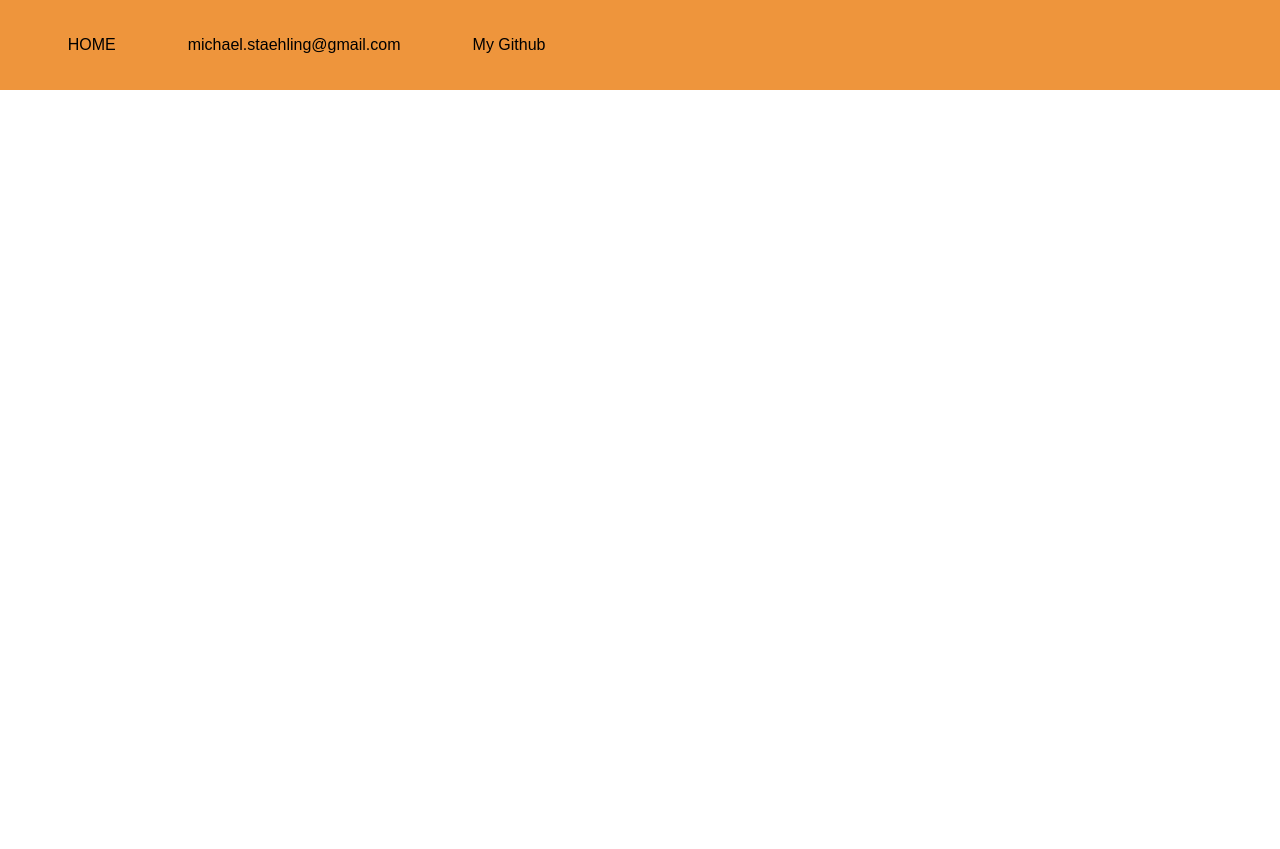
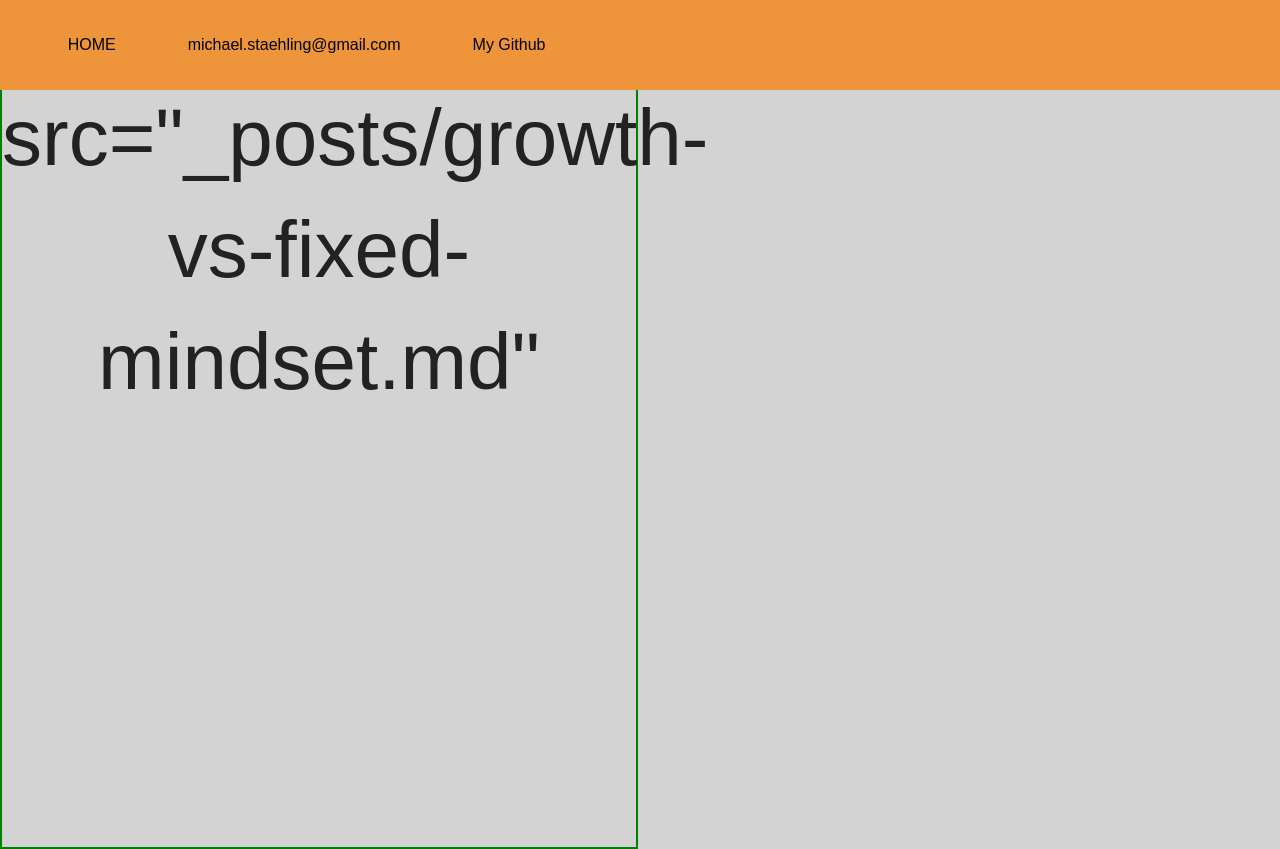
Before and after one commit to MStaehling/michaelstaehling.github.io, a website: page index.html in a window 1280 px wide. Before the commit the page ends 800 px from the top, so only its background shows below. Drawn offline with nearby package versions, Linux system fonts and the light colour scheme.

Commit message:
stuck trying to connect my journal .md to the html maybe to far ahead of myself

```diff
--- a/css/main.css
+++ b/css/main.css
@@ -96,20 +96,32 @@
    ========================================================================== */
 
    body {
-     border-color: lightgrey;
+     background-color: lightgrey;
    }
    header {
      width: 100%;
      padding: 4ex;
      position: fixed;
      background-color: #EE953C;
+     float: top;
    }
    header a {
      text-decoration: none;
      color: black;
      padding: 0 4ex;
    }
-
+.container {
+  margin: 0;
+  padding: 0;
+  font-size: 500%;
+  text-align: center;
+  width: 100%;
+  height: 20ex;
+  width: 15ex;
+  border: 2px solid green;
+  display: block;
+  float: left;
+}
 
 
 
--- a/index.html
+++ b/index.html
@@ -19,7 +19,9 @@
        <a href="mailto:michael.staehling@gmail.com">michael.staehling@gmail.com</a>
        <a href="https://github.com/MStaehling">My Github</a>
      </header>
-
+     <div class="container">
+       <p>src="_posts/growth-vs-fixed-mindset.md"</p>
+     </div>
 
 
 
```
